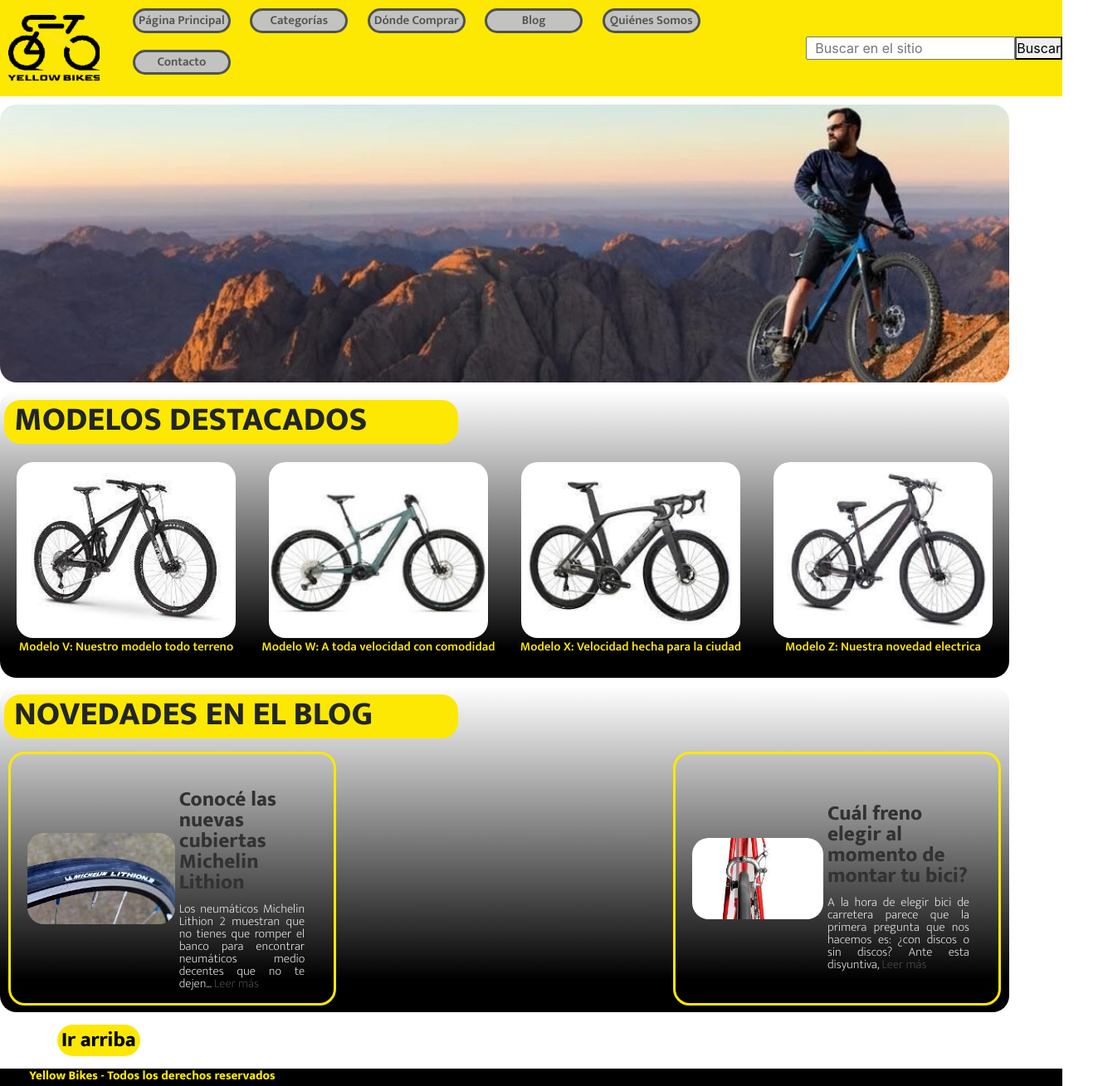
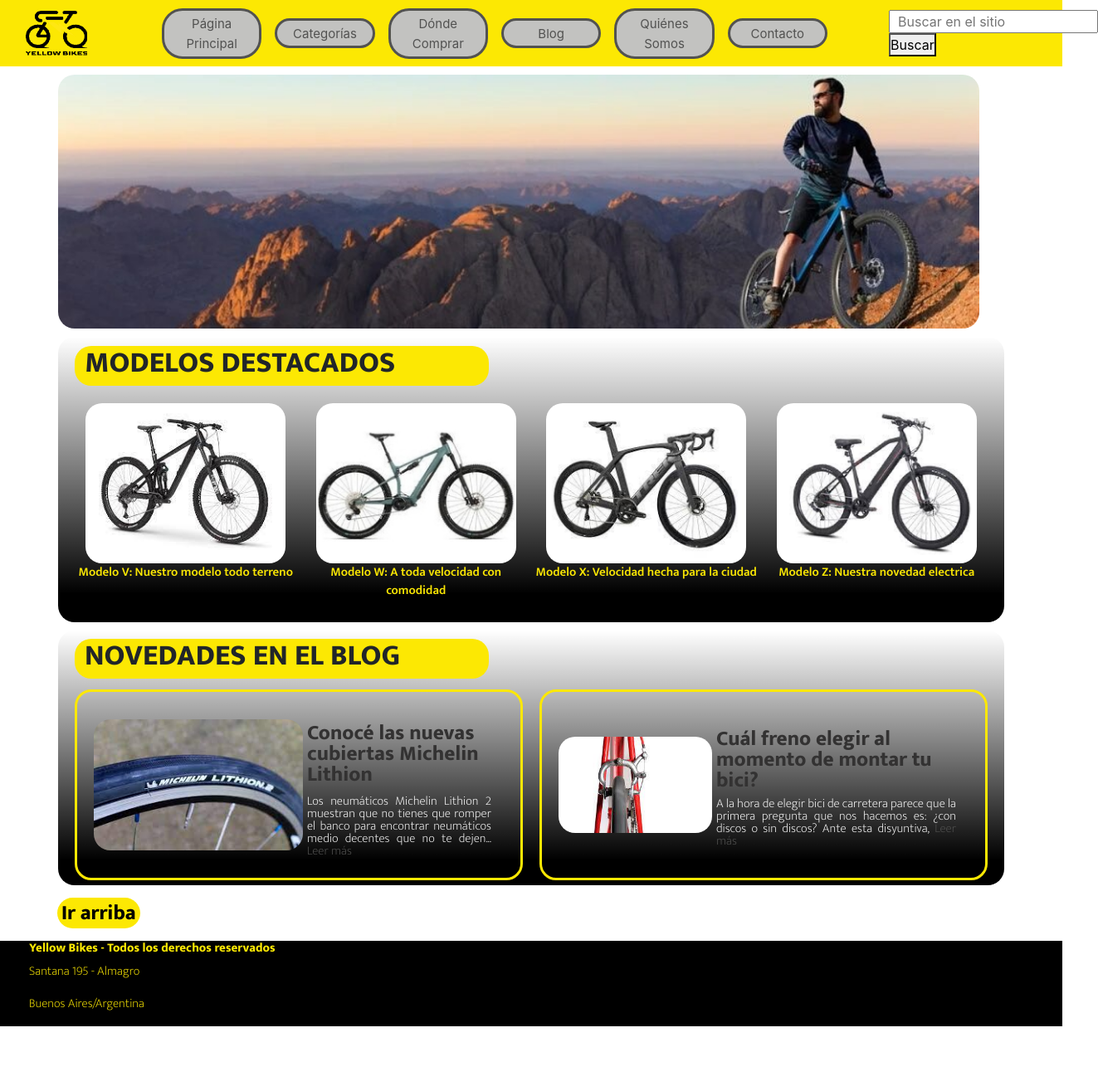
Before and after one commit to abneralbino/YellowBikes, a plain HTML site: page index.html in a window 1280 px wide. Shown: the top 1309 px of the page at 83% size, 1323 px wide, since content can reach past the window. After the commit the page ends 1237 px from the top, so only its background shows below. Drawn offline with nearby package versions, Linux system fonts and the light colour scheme.

Commit message:
maqueté bootstrap en dos páginas: index y categorias con col-md

```diff
--- a/css/styles.css
+++ b/css/styles.css
@@ -4,7 +4,6 @@
 
 }
 
-/*RESPONSIVE HECHO EN BASE A UN MAX WIDTH DE 480PX*/
 .container-fluid {
   display: grid;
   height: 100vh;
@@ -52,7 +51,7 @@
 
 }
 
-.navBar {
+.navbar {
   display: grid;
   grid-template-columns: 0.4fr 2.9fr 0.7fr;
   grid-template-rows: 0.5fr;
@@ -67,6 +66,7 @@
   max-width: none;
 
 }
+
 
 @media screen and (max-width: 480px) {
   .navBar {
@@ -89,8 +89,8 @@
   display: grid;
   justify-items: center;
   align-items: center;
-  margin: 5px;
-  padding: 5px;
+  width: 100%;
+  height: auto;
 
 }
 
@@ -100,13 +100,18 @@
   position: relative;
 }
 
-@media screen and (max-width: 480px) {
+
+@media screen and (max-width: 768px) {
   .logoSize {
-    height: auto;
-    width: 80px;
+    height: 75px;
+    width: auto;
     position: relative;
   }
 
+}
+
+.menuColor {
+background-color: #fce803;
 }
 
 .menuDeNavegacion {
@@ -119,6 +124,9 @@
 
 }
 
+.navbar-brand {
+  background-color: #fce803;
+}
 
 @media screen and (max-width: 480px) {
   .lista {
@@ -157,8 +165,8 @@ a:hover {
 
 li {
   list-style-type: none;
-  width: 14%;
-  margin: 10px;
+  width: 15%;
+  padding: 3px;
   border: solid #525251 3px;
   border-radius: 25px;
   background-color: #c2c2c0;
@@ -188,11 +196,19 @@ li:hover {
 
 }
 
+@media screen and (max-width: 480px) {
+  form {
+    display: none;
+  }
+
+}
+
 .busqueda { grid-area: busqueda;
   display: grid;
   justify-items: center;
   align-items: center;
 }
+
 
 @media screen and (max-width: 480px) {
   .busqueda {
@@ -201,16 +217,18 @@ li:hover {
 
 }
 
+
+
 .banner {
   grid-area: banner;
   display: grid;
-  width: 95%;
+  width: 100%;
   height: auto;
   align-items: center;
   justify-items: stretch;
 }
 
-
+/*
 @media screen and (max-width: 480px) {
   .banner {
     grid-area: banner;
@@ -224,13 +242,14 @@ li:hover {
   }
 
 }
-
+*/
 
 .imgBanner {
   border-radius: 20px;
   width: 100%;
 }
 
+/*
 @media screen and (max-width: 480px) {
   .imgBanner {
     border-radius: 20px;
@@ -239,6 +258,7 @@ li:hover {
   }
 
 }
+*/
 
 .modelosDestacados {
   display: grid;
@@ -261,6 +281,7 @@ li:hover {
   width: 95%;
 }
 
+/*
 @media screen and (max-width: 480px) {
   .modelosDestacados {
     display: grid;
@@ -268,7 +289,7 @@ li:hover {
     border-radius: 20px;
     border: #00000000;
     /*grid-template-columns: 1fr 1fr 1fr 1fr;
-    grid-template-rows: 0.1fr 1.9fr;*/
+    grid-template-rows: 0.1fr 1.9fr;*//*
     gap: 0px 0px;
     grid-auto-flow: column;
     grid-template-areas:
@@ -283,6 +304,7 @@ li:hover {
   }
 
 }
+*/
 
 .tituloModelosDestacados {
   display: flex;
@@ -297,6 +319,7 @@ li:hover {
 
 }
 
+/*
 @media screen and (max-width: 480px) {
   .tituloModelosDestacados {
     display: flex;
@@ -311,10 +334,11 @@ li:hover {
   }
 
 }
+*/
 
 .tituloModelosDestacados__texto {
   margin-left: 12px;
-  font-size: 40px;
+  font-size: 220%;
   font-family: 'Mukta';
   font-weight: 800;
 }
@@ -342,6 +366,7 @@ li:hover {
 
 }
 
+/*
 @media screen and (max-width: 480px) {
   .cardsModelosDestacados {
     width: 100%;
@@ -353,6 +378,8 @@ li:hover {
 
 }
 
+*/
+
 .modeloDestacado1 {
   grid-area: modeloDestacado1;
   display: grid;
@@ -365,6 +392,7 @@ li:hover {
 
 }
 
+/*
 @media screen and (max-width: 480px) {
   .modeloDestacado1 {
     grid-area: modeloDestacado1;
@@ -378,7 +406,7 @@ li:hover {
   }
 
 }
-
+*/
 
 .modeloDestacado2 { grid-area: modeloDestacado2;
   display: grid;
@@ -391,6 +419,7 @@ li:hover {
 
 }
 
+/*
 @media screen and (max-width: 480px) {
   .modeloDestacado2 { grid-area: modeloDestacado2;
     grid-area: modeloDestacado1;
@@ -405,6 +434,8 @@ li:hover {
 
 }
 
+*/
+
 .modeloDestacado3 { grid-area: modeloDestacado3;
   display: grid;
   width: 95%;
@@ -417,6 +448,7 @@ li:hover {
 
 }
 
+/*
 @media screen and (max-width: 480px) {
   .modeloDestacado3 { grid-area: modeloDestacado3;
     display: none;
@@ -424,6 +456,7 @@ li:hover {
   }
 
 }
+*/
 
 .modeloDestacado4 { grid-area: modeloDestacado4;
   display: grid;
@@ -437,6 +470,7 @@ li:hover {
 
 }
 
+/*
 @media screen and (max-width: 480px) {
   .modeloDestacado4 { grid-area: modeloDestacado4;
     display: none;
@@ -444,6 +478,7 @@ li:hover {
   }
 
 }
+*/
 
 .modelosDestacados__modelos {
   font-family: 'Mukta';
@@ -482,6 +517,7 @@ li:hover {
   width: 95%;
 }
 
+/*
 @media screen and (max-width: 480px) {
   .blog {
     display: grid;
@@ -505,7 +541,7 @@ li:hover {
   }
 
 }
-
+*/
 .tituloBlog {
   grid-area: tituloBlog;
   margin: 5px;
@@ -518,6 +554,7 @@ li:hover {
 
 }
 
+/*
 @media screen and (max-width: 480px) {
   .tituloBlog {
     grid-area: tituloBlog;
@@ -533,13 +570,16 @@ li:hover {
 
 }
 
+*/
+
   .tituloBlog__texto {
     margin-left: 12px;
-    font-size: 40px;
+    font-size: 220%;
     font-family: 'Mukta';
     font-weight: 800;
   }
 
+/*
 @media screen and (max-width: 480px) {
   .tituloBlog__texto {
     font-size: 15px;
@@ -548,6 +588,7 @@ li:hover {
   }
 
 }
+*/
 
 .cardsBlog {
   display: grid;
@@ -578,6 +619,7 @@ li:hover {
   align-content: center;
   margin: 10px;
 }
+
 
 .blogText1 {
   display: grid;
@@ -590,6 +632,7 @@ align-content: center;
 
 }
 
+/*
 @media screen and (max-width: 480px) {
   .blogText1 {
   display: flex;
@@ -601,7 +644,7 @@ align-content: center;
   }
 
 }
-
+*/
 
 .img1 {
   display: grid;
@@ -609,7 +652,7 @@ align-content: center;
   width: 100%;
 }
 
-@media screen and (max-width: 480px) {
+@media screen and (max-width: 768px) {
   .img1 {
     display: none;
   }
@@ -643,6 +686,7 @@ align-content: center;
 
 }
 
+/*
 @media screen and (max-width: 480px) {
   .blogText2 {
   display: flex;
@@ -655,19 +699,21 @@ align-content: center;
   }
 
 }
-
+*/
 
 .img2 {
   display: grid;
   align-items: flex-start;
 }
 
-@media screen and (max-width: 480px) {
+
+@media screen and (max-width: 768px) {
   .img2 {
     display: none;
   }
 
 }
+
 
 .imgBlog {
     width: 100%;
@@ -710,6 +756,7 @@ align-content: center;
 
 }
 
+/*
 @media screen and (max-width: 480px) {
   .irArriba {
     display: grid;
@@ -721,6 +768,7 @@ align-content: center;
   }
 
 }
+*/
 
 .irArribaTxt {
   grid-area: irArriba;
@@ -744,6 +792,7 @@ align-content: center;
   width: 100vw;
 }
 
+/*
 @media screen and (max-width: 480px) {
   .footer {
     grid-area: footer;
@@ -755,6 +804,8 @@ align-content: center;
   }
 
 }
+*/
+
 .footerAlign__derechos {
   margin-left: 15px;
   left: 15px;
@@ -895,7 +946,7 @@ align-content: center;
   border-radius: 20px;
 }
 
-@media screen and (max-width: 480px) {
+@media screen and (max-width: 768px) {
   .headCategorias {
     display: grid;
     grid-template-columns: 0.8fr 1.2fr;
@@ -929,7 +980,7 @@ align-content: center;
 
 }
 
-@media screen and (max-width: 480px) {
+@media screen and (max-width: 768px) {
   .tituloCategorias {
     font-size: 20px;
 
@@ -950,7 +1001,7 @@ align-content: center;
   align-items: center;
 }
 
-@media screen and (max-width: 480px) {
+@media screen and (max-width: 768px) {
   .descripcionCategorias {
     display: none;
 
@@ -984,7 +1035,7 @@ align-content: center;
 
 }
 
-@media screen and (max-width: 480px) {
+@media screen and (max-width: 768px) {
   .modelosYellow {
     height: 65%;
 
@@ -1046,7 +1097,7 @@ align-content: center;
   margin: 10px;
 }
 
-@media screen and (max-width: 480px) {
+@media screen and (max-width: 768px) {
   .cuadros {
     height: 65%;
   }
@@ -1105,7 +1156,7 @@ align-content: center;
   margin: 10px;
 }
 
-@media screen and (max-width: 480px) {
+@media screen and (max-width: 768px) {
   .rodados {
     height: 65%;
   }
@@ -1162,7 +1213,7 @@ align-content: center;
   margin: 10px;
 }
 
-@media screen and (max-width: 480px) {
+@media screen and (max-width: 768px) {
   .frenos {
     height: 65%;
   }
@@ -1221,7 +1272,7 @@ align-content: center;
   margin: 10px;
 }
 
-@media screen and (max-width: 480px) {
+@media screen and (max-width: 768px) {
   .cambios {
     height: 65%;
   }
@@ -1280,7 +1331,7 @@ align-content: center;
 
 }
 
-@media screen and (max-width: 480px) {
+@media screen and (max-width: 768px) {
   .accesorios {
     height: 65%;
   }
--- a/index.html
+++ b/index.html
@@ -14,36 +14,35 @@
         <title>Yellow Bikes</title>
     </head>
 
-    <div class="container-fluid">
-        <div class="navBar sticky-top">
-          <div class="logo">
-            <a href="./index.html"><img src="img/yellowbikeslogo.png" alt="Yellow Bikes Logo" title="Yellow Bikes Logo Home" class="logoSize"></a>
-          </div>
-          <div class="menuDeNavegacion">
-            <ul class="lista">
+
+    <body class="container-fluid">
+      <nav class="navbar d-flex justify-content-between align-items-center sticky-top">
+          <a class="navbar-brand col-md-1" href="#">
+            <img src="./img/yellowBikesLogo.png" alt="yellowBikesLogo" width="30" height="24" class="logo">
+          </a>
+          <div class=" container col-md-8 justify-content-between">
             <li><a href="index.html">Página Principal</a></li>
             <li><a href="./pages/categorias.html">Categorías</a></li>
             <li><a href="./pages/dondeComprar.html">Dónde Comprar</a></li>
             <li><a href="./pages/blog.html">Blog</a></li>
             <li><a href="./pages/quienesSomos.html">Quiénes Somos</a></li>
             <li><a href="./pages/contacto.html">Contacto</a></li>
-            </ul>
           </div>
-          <div class="busqueda">
-            <form class="d-flex">
+          <form class="col-md-2">
             <input type="text" placeholder="  Buscar en el sitio" class="formInput">
             <button class="button">Buscar</button>
           </form>
+      </nav>
+      <div class="banner row">
+        <div class="container">
+          <img src="./img/banner1.jpg" class="imgBanner" alt="Mountain Bike Modelo X" title="Mountain Bike X">
         </div>
       </div>
-        <div class="banner">
-            <img src="./img/banner1.jpg" class="imgBanner" alt="Mountain Bike Modelo X" title="Mountain Bike X">
+      <div class="modelosDestacados container">
+        <div class="tituloModelosDestacados">
+          <h2 class="tituloModelosDestacados__texto">MODELOS DESTACADOS</h2>
         </div>
-        <div class="modelosDestacados">
-          <div class="tituloModelosDestacados">
-            <h2 class="tituloModelosDestacados__texto">MODELOS DESTACADOS</h2> <!--no logro hacer que el titulo quede arriba de los cards-->
-          </div>
-          <div class="cardsModelosDestacados column">
+        <div class="cardsModelosDestacados">
           <div class="modeloDestacado1">
               <img src="./img/modeloV.png" alt="Yellow Bike Modelo V" title="Yellow Bike Modelo V" class="modelosDestacadosImg">
               <p class="modelosDestacados__modelos">Modelo V: Nuestro modelo todo terreno</p>
@@ -62,12 +61,12 @@
           </div>
         </div>
       </div>
-        <div class="blog">
+      <div class="blog container">
         <div class="tituloBlog">
           <h2 class="tituloBlog__texto">NOVEDADES EN EL BLOG</h2>
         </div>
-          <div class="cardsBlog">
-            <div class="blog1">
+        <div class="cardsBlog container d-flex justify-content-center">
+          <div class="blog1 col-md-6">
               <div class="img1">
                   <img src="./img/michelinBlog2.png" alt="Nuevas Michelin Lithion" title="Michelin Lithion" class="imgBlog">
               </div>
@@ -76,7 +75,7 @@
                   <p class="regularText">Los neumáticos Michelin Lithion 2 muestran que no tienes que romper el banco para encontrar neumáticos medio decentes que no te dejen... <a href="https://google.com"> Leer más</a></p>
               </div>
           </div>
-            <div class="blog2">
+          <div class="blog2 col-md-6">
               <div class="img2">
                   <img src="./img/frenoBlog1.png" alt="Eleccion de frenos" title="Eleccion de Frenos" class="imgBlog">
               </div>
@@ -95,6 +94,7 @@
           <p class="footerAlign__direccion1">Santana 195 - Almagro</p>
           <p class="footerAlign__direccion2">Buenos Aires/Argentina</p>
       </div>
-      </div>
+    </body>
+
 
 </html>
```
Also changed, not shown: pages/blog.html (+2 -2 lines), pages/categorias.html (+85 -4 lines), pages/contacto.html (+2 -6 lines), pages/dondeComprar.html (+2 -2 lines), pages/quienesSomos.html (+2 -3 lines). Lines whose indentation alone changed are shown as unchanged.
